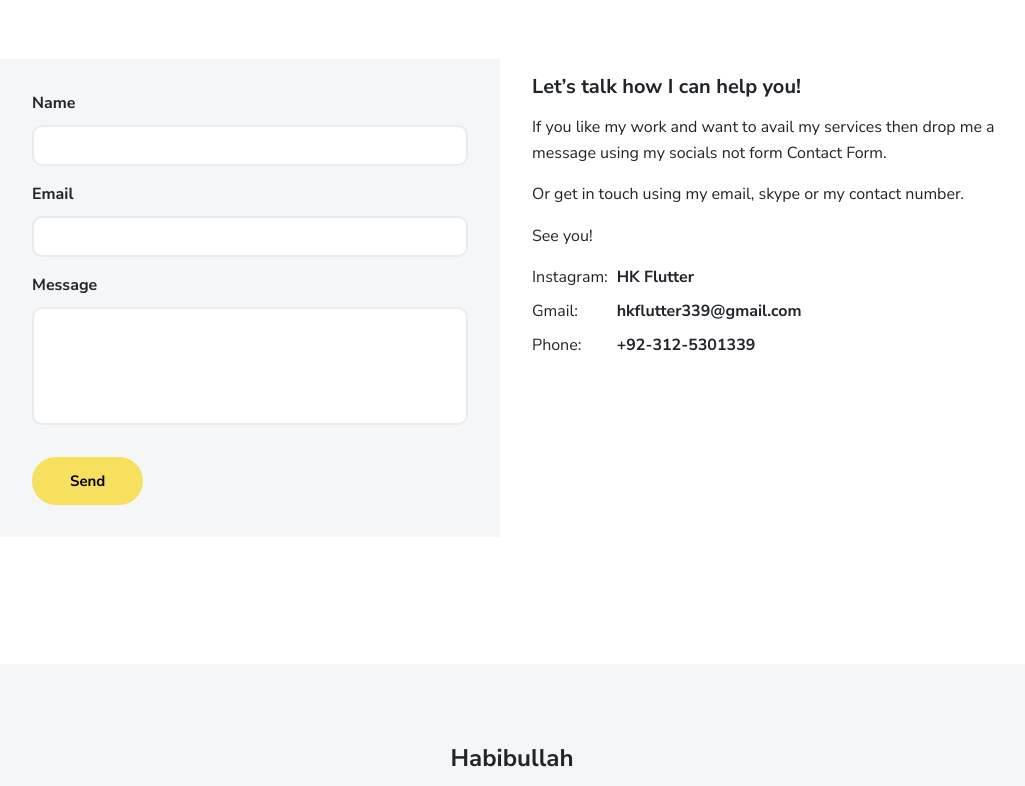
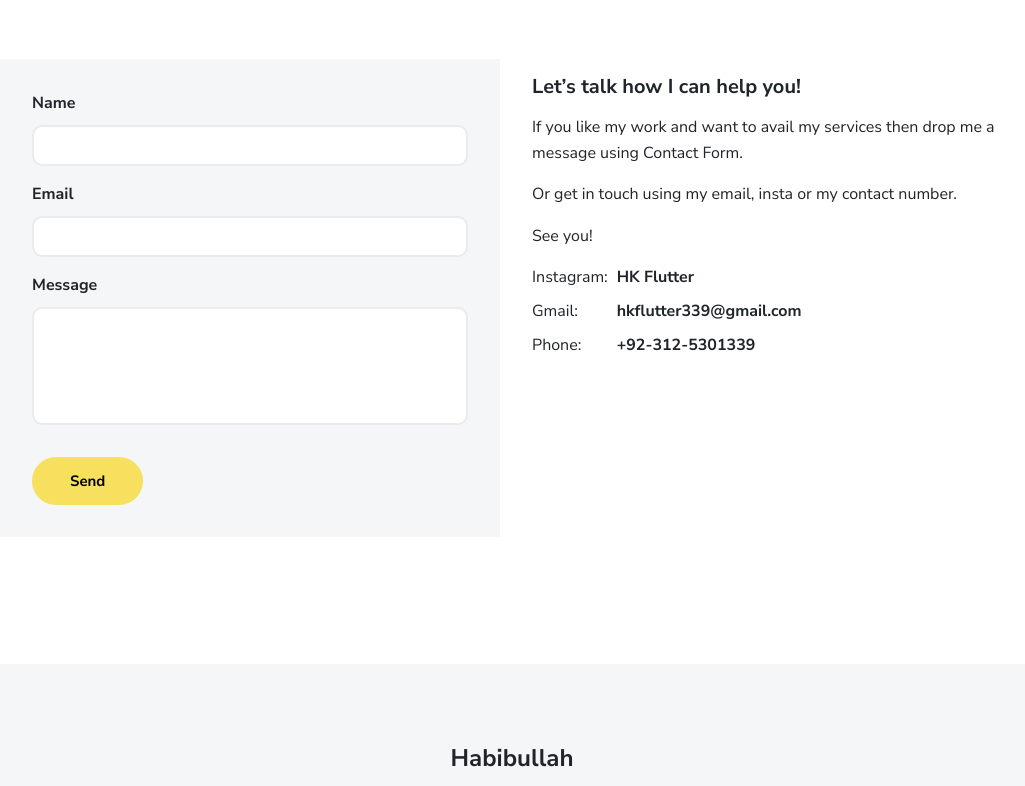
Before and after one commit to Habibullah339/Habib_profile, a plain HTML site: page index.html in a window 1280 px wide. Shown: the part 4773-5559 px from the top of the page, without its empty margins (128-1153 px from the left). Drawn offline with Linux system fonts and the light colour scheme.

Commit message:
Update index.html

```diff
--- a/index.html
+++ b/index.html
@@ -522,8 +522,8 @@
       <div class="col-md-6" data-aos="fade-left" data-aos-delay="300">
         <div class="mt-3 px-1">
           <div class="h5">Let’s talk how I can help you!</div>
-          <p>If you like my work and want to avail my services then drop me a message using my socials not form Contact Form. </p>
-          <p>Or get in touch using my email, skype or my contact number.</p>
+          <p>If you like my work and want to avail my services then drop me a message using Contact Form. </p>
+          <p>Or get in touch using my email, insta or my contact number.</p>
           <p>See you!</p>
         </div>
         <div class="mt-53 px-1">
```
